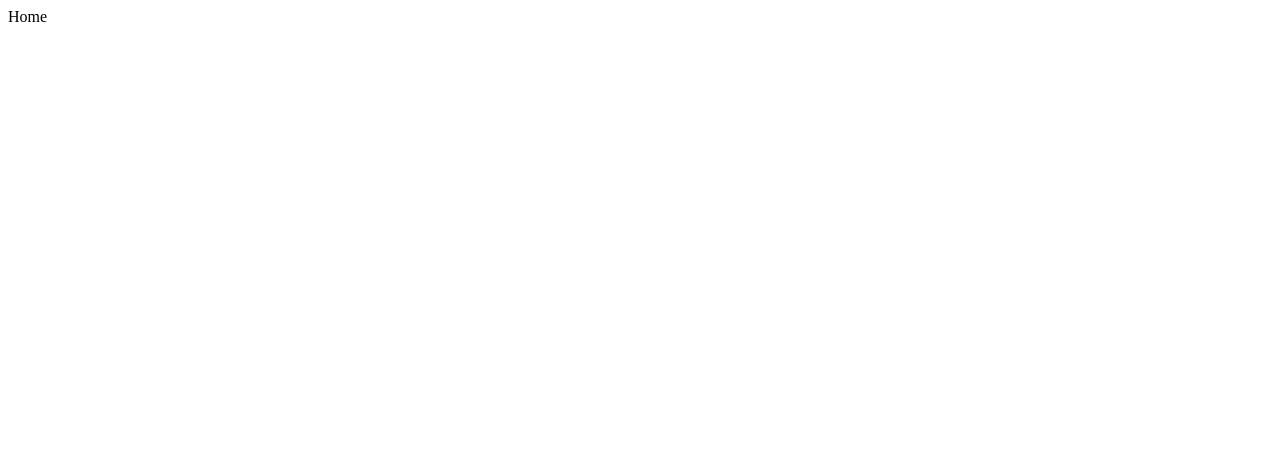
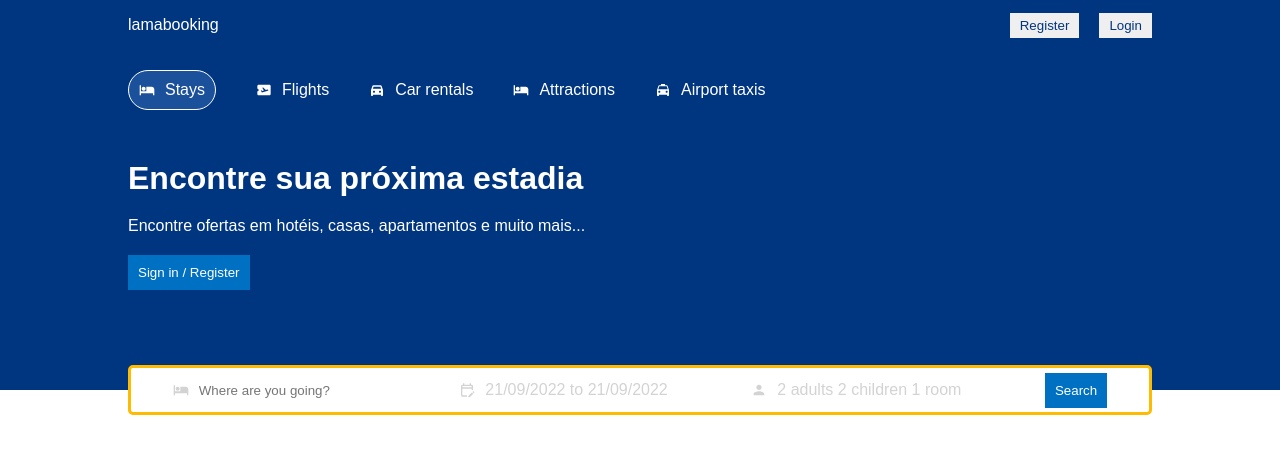
Before and after one commit to mateuskonige/react-booking-app, a React (Vite) app: page / in a window 1280 px wide. Shown: the top 454 px of the page. Built offline with nearby package versions, Linux system fonts and the light colour scheme.

Commit message:
navbar e header

```diff
--- a/package.json
+++ b/package.json
@@ -10,7 +10,9 @@
   },
   "dependencies": {
     "react": "^18.2.0",
+    "react-date-range": "^1.4.0",
     "react-dom": "^18.2.0",
+    "react-icons": "^4.4.0",
     "react-router-dom": "^6.4.0"
   },
   "devDependencies": {
--- /dev/null
+++ b/src/App.css
@@ -0,0 +1,6 @@
+* {
+  margin: 0;
+  padding: 0;
+  box-sizing: border-box;
+  font-family: sans-serif;
+}
--- a/src/App.jsx
+++ b/src/App.jsx
@@ -2,6 +2,8 @@ import { BrowserRouter, Routes, Route } from 'react-router-dom'
 import Home from './pages/home/Home'
 import Hotel from './pages/hotel/Hotel'
 import List from './pages/list/List'
+
+import './App.css'
 
 function App() {
   return (
--- /dev/null
+++ b/src/components/header/Header.jsx
@@ -0,0 +1,74 @@
+import './header.css'
+import { MdLocalHotel, MdPerson, MdOutlineEditCalendar, MdAirplaneTicket, MdDirectionsCarFilled, MdLocalTaxi } from "react-icons/md";
+import { DateRange } from 'react-date-range'
+import { useState } from 'react';
+import 'react-date-range/dist/styles.css'; // main css file
+import 'react-date-range/dist/theme/default.css'; // theme css file
+import { format } from 'date-fns'
+
+function Header() {
+  const [toggleDate, setToggleDate] = useState(false)
+  const [date, setDate] = useState([
+    {
+      startDate: new Date(),
+      endDate: new Date(),
+      key: 'selection'
+    }
+  ]);
+
+  return (
+    <div className="header">
+      <div className="headerContainer">
+        <div className="headerList">
+          <div className="headerListItem active">
+            <MdLocalHotel />
+            <span>Stays</span>
+          </div>
+          <div className="headerListItem">
+            <MdAirplaneTicket />
+            <span>Flights</span>
+          </div>
+          <div className="headerListItem">
+            <MdDirectionsCarFilled />
+            <span>Car rentals</span>
+          </div>
+          <div className="headerListItem">
+            <MdLocalHotel />
+            <span>Attractions</span>
+          </div>
+          <div className="headerListItem">
+            <MdLocalTaxi />
+            <span>Airport taxis</span>
+          </div>
+        </div>
+        <h1 className="headerTitle">Encontre sua próxima estadia</h1>
+        <p className="headerDesc">Encontre ofertas em hotéis, casas, apartamentos e muito mais...</p>
+        <button className="headerBtn">Sign in / Register</button>
+        <div className="headerSearch">
+          <div className="headerSearchItem">
+            <MdLocalHotel className='headerIcon' />
+            <input type="text" placeholder="Where are you going?" className='headerSearchInput' />
+          </div>
+          <div className="headerSearchItem">
+            <MdOutlineEditCalendar className='headerIcon' />
+            <span onClick={() => setToggleDate(!toggleDate)} className='headerSearchText'>{format(date[0].startDate, 'dd/MM/yyyy')} to {format(date[0].endDate, 'dd/MM/yyyy')}</span>
+            {toggleDate && (<DateRange
+              editableDateInputs={true}
+              onChange={item => setDate([item.selection])}
+              moveRangeOnFirstSelection={false}
+              ranges={date}
+              className="date"
+            />)}
+          </div>
+          <div className="headerSearchItem">
+            <MdPerson className='headerIcon' />
+            <span className='headerSearchText'>2 adults 2 children 1 room</span>
+          </div>
+          <button className="headerBtn">Search</button>
+        </div>
+      </div>
+    </div>
+  )
+}
+
+export default Header
--- /dev/null
+++ b/src/components/header/header.css
@@ -0,0 +1,85 @@
+.header {
+  background-color: #003580;
+  color: white;
+  display: flex;
+  justify-content: center;
+  position: relative;
+}
+
+.headerContainer {
+  width: 100%;
+  max-width: 1024px;
+  margin: 20px 0px 100px 0px;
+}
+
+.headerList {
+  display: flex;
+  gap: 40px;
+  margin-bottom: 50px;
+}
+
+.headerListItem {
+  display: flex;
+  align-items: center;
+  gap: 10px;
+}
+
+.headerListItem.active {
+  border: 1px solid white;
+  padding: 10px;
+  border-radius: 20px;
+  background-color: #1b509b;
+}
+
+.headerDesc {
+  margin: 20px 0px;
+}
+
+.headerBtn {
+  background-color: #0071c2;
+  color: white;
+  font-weight: 500;
+  border: none;
+  padding: 10px;
+  cursor: pointer;
+}
+
+.headerSearch {
+  height: 50px;
+  width: 100%;
+  max-width: 1024px;
+  background-color: white;
+  border: 3px solid #febb02;
+  display: flex;
+  align-items: center;
+  justify-content: space-around;
+  padding: 10px 0px;
+  border-radius: 5px;
+  position: absolute;
+  bottom: -25px;
+}
+
+.headerIcon {
+  color: lightgray;
+}
+
+.headerSearchItem {
+  display: flex;
+  align-items: center;
+  gap: 10px;
+}
+
+.headerSearchInput {
+  border: none;
+  outline: none;
+}
+
+.headerSearchText {
+  color: lightgray;
+  cursor: pointer;
+}
+
+.date {
+  position: absolute;
+  top: 50px;
+}
--- /dev/null
+++ b/src/components/navbar/Navbar.jsx
@@ -0,0 +1,17 @@
+import './navbar.css'
+
+function Navbar() {
+  return (
+    <div className="navbar">
+      <div className="navContainer">
+        <span className="logo">lamabooking</span>
+        <div className="navItems">
+          <button className="navButton">Register</button>
+          <button className="navButton">Login</button>
+        </div>
+      </div>
+    </div>
+  )
+}
+
+export default Navbar
--- /dev/null
+++ b/src/components/navbar/navbar.css
@@ -0,0 +1,27 @@
+.navbar {
+  height: 50px;
+  background-color: #003580;
+  display: flex;
+  justify-content: center;
+}
+
+.navContainer {
+  width: 100%;
+  max-width: 1024px;
+  color: white;
+  display: flex;
+  align-items: center;
+  justify-content: space-between;
+}
+
+.logo {
+  font-weight: 500;
+}
+
+.navButton {
+  margin-left: 20px;
+  border: none;
+  padding: 5px 10px;
+  cursor: pointer;
+  color: #003580;
+}
--- a/src/pages/home/Home.jsx
+++ b/src/pages/home/Home.jsx
@@ -1,8 +1,13 @@
+import Header from '../../components/header/Header'
+import Navbar from '../../components/navbar/Navbar'
 import './home.css'
 
 const Home = () => {
   return (
-    <div>Home</div>
+    <div>
+      <Navbar />
+      <Header />
+    </div>
   )
 }
 
```
Also changed, not shown: 1 other file (tests, documents, lock files or other folders).
